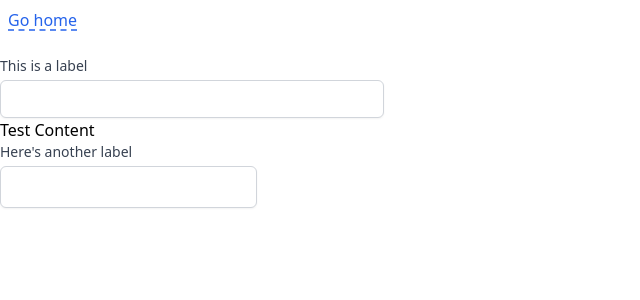
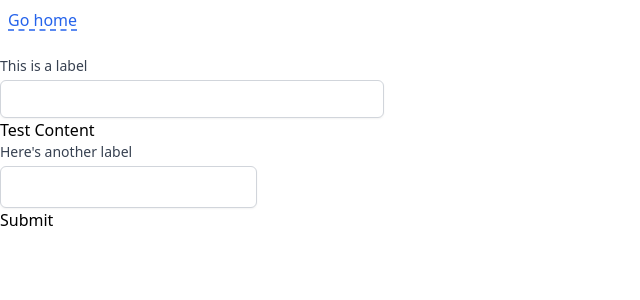
Before and after one commit to tayv/Project-Bubblegum, a Next.js app: page /quiz1/pg4 in a window 1280 px wide. Shown: the top 300 px of the page, without its empty margins (0-640 px from the left). Built offline with nearby package versions, Linux system fonts and the light colour scheme.

Commit message:
pg4 added form basics

```diff
--- a/components/atoms/input.tsx
+++ b/components/atoms/input.tsx
@@ -15,6 +15,7 @@ export type InputProps = {
   type?: InputType
   size?: InputSize
   className?: string
+  placeholder?: string
 }
 
 // DYNAMIC STYLING
@@ -68,7 +69,8 @@ export const Input: FC<InputProps> = forwardRef<HTMLInputElement, InputProps>(
 
 // FORWARDING REFS
   // https://felixgerschau.com/react-forwardref-explained/
-  // https://reactjs.org/docs/forwarding-refs.html
+  // https://blog.logrocket.com/cleaning-up-the-dom-with-forwardref-in-react/
+  // https://betterprogramming.pub/a-guide-to-working-with-forms-and-input-fields-in-react-403d64aaedf3
 
 // USING CLASSNAMES PACKAGE TO COMBINE & MAKE CONDITIONAL CLASSES
   // https://nikitahl.com/how-to-assign-multiple-classes-in-react/
--- a/pages/quiz1/pg4.tsx
+++ b/pages/quiz1/pg4.tsx
@@ -1,14 +1,20 @@
+import React, { useState, FC } from 'react'
 import { Input } from '@components/atoms/input'
 import Breadcrumbs from '@components/Breadcrumbs'
 import TextInput from '@components/TextInput'
 import { useForm } from 'react-hook-form'
 
 
-export default function () {
-  let inputName = "testInput"
-  const { register } = useForm()
+ const testForm: FC = () => {
+
+  const { register, handleSubmit, formState: { errors } } = useForm()
+
+  const onSubmit = handleSubmit((data) => {
+    console.log("Form submitted:", data)
+  })
+
   return (
-    <>
+    <form onSubmit={onSubmit}>
       <Breadcrumbs></Breadcrumbs>
 
       <TextInput
@@ -25,9 +31,10 @@ export default function () {
          type="text"
       />
 
-    </>
+      <button type="submit">Submit</button>
 
+    </form>
+  )
+}
 
-  )
-
-}
+export default testForm
```
